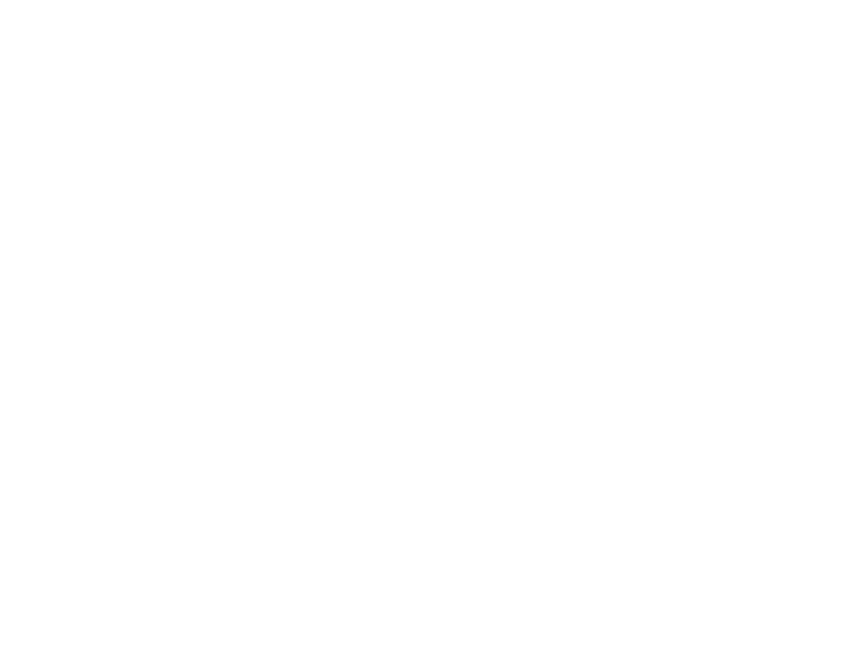
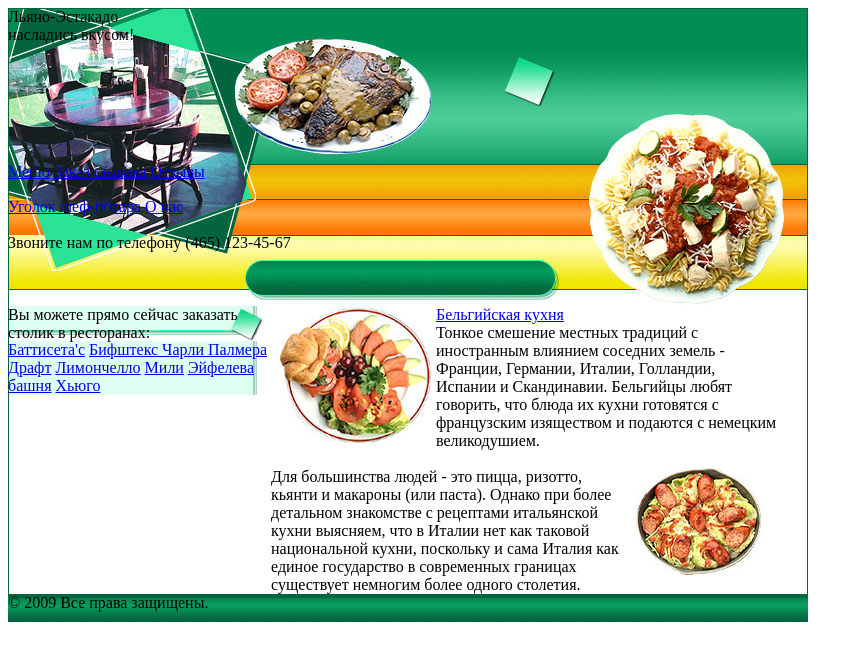
Before and after one commit to TBLghost/htmlLab7, a plain HTML site: page index.html in a window 1280 px wide. Shown: the whole page, without its empty margins (0-863 px from the left). Drawn offline with Linux system fonts and the light colour scheme.

Commit message:
ended html block site

```diff
--- a/index.html
+++ b/index.html
@@ -1,23 +1,85 @@
-<!DOCTYPE html>
 <html>
-
 	<head>
-		<title></title>
+		<title>Site blocks</title>
 		<link rel="stylesheet" type="text/css" href="style/style.css">
 	</head>
+
 	<body>
 		<div id="main">
-			<div id="header"></div>
-			<div id="menu1"></div>
-			<div id="menu2"></div>
-			<div id="menu3"></div>
-			<div id="reklama"></div>
-				<div id="reklama_top"></div>
-				<div id="reklama_text"></div>
-				<div id="reklama_bottom"></div>
+			<div id="header_bg">
+				<div id="header">
+					<div id="headertext1">Льяно-Эстакадо</div>
+					<div id="headertext2">насладись вкусом!</div>
+				</div>
 			</div>
-			<div id="content"></div>
-			<div id="footer"></div>
+			<div id="menu1_bg">
+				<div id="menu1">
+					<div id="textmenu1">
+						<a href="#" class="menu">Меню</a>
+						<a href="#" class="menu">Заказ столика</a>
+						<a href="#" class="menu">Отзывы</a>
+					</div>
+				</div>
+			</div>
+			<div id="menu2_bg">
+				<div id="menu2">
+					<div id="textmenu2">
+						<a href="#" class="menu">Уголок шеф-повара</a>
+						<a href="#" class="menu">О нас</a>
+					</div>
+				</div>
+			</div>
+			<div id="menu3_bg">
+				<div id="menu3">
+					<div id="textmenu3">
+						Звоните нам по телефону (465) 123-45-67
+					</div>
+				</div>
+			</div>
+			<div id="conteyner">
+				<div id="reklama">
+					<div id="reklama_top">
+						<div id="textreklamatop">Вы можете прямо сейчас заказать столик в ресторанах:</div>
+					</div>
+					<div id="reklama_text">
+						<div id="textreklamatext">
+							<a href="#" class="reklama">Баттисета'с</a>
+							<a href="#" class="reklama">Бифштекс Чарли Палмера</a>
+							<a href="#" class="reklama">Драфт</a>
+							<a href="#" class="reklama">Лимончелло</a>
+							<a href="#" class="reklama">Мили</a>
+							<a href="#" class="reklama">Эйфелева башня</a>
+							<a href="#" class="reklama">Хьюго</a>
+						</div>
+					</div>
+					<div id="reklama_bottom"></div>
+				</div>
+				<div id="content">
+					<img src="images/bludo1.jpg" align="left">
+					<a href="#">Бельгийская кухня</a><br>
+					Тонкое смешение местных традиций с иностранным влиянием соседних
+					земель - Франции, Германии, Италии, Голландии, Испании и Скандинавии.
+					Бельгийцы любят говорить, что блюда их кухни готовятся с французским изяществом
+					и подаются с немецким великодушием.
+					<div style="clear:both"></div>
+					<a href="#"></a><br>
+					<img src="images/bludo2.jpg" align="right">
+						Для большинства людей - это пицца, ризотто,
+						кьянти
+						и макароны (или паста). Однако при более
+						детальном
+						знакомстве с рецептами итальянской кухни
+						выясняем,
+						что в Италии нет как таковой национальной кухни,
+						поскольку
+						и сама Италия как единое государство в
+						современных границах
+						существует немногим более одного столетия.
+				</div>
+			</div>
+			<div id="footer">
+				© 2009 Все права защищены.
+			</div>
 		</div>
 	</body>
 
--- a/style/style.css
+++ b/style/style.css
@@ -0,0 +1,71 @@
+#main{
+	width:800px;
+	background-image: url(../images/fon_bg.jpg);
+	background-repeat: repeat-y;
+}
+
+#header{
+	width:800px;
+	height:155px;
+	background-image:url(../images/header.jpg);
+	background-repeat:no-repeat;
+}
+
+#menu1{
+	width:800px;
+	height:35px;
+	background-image: url(../images/menu1.jpg);
+	background-repeat:no-repeat;
+}
+
+#menu2{
+	width:800px;
+	height:36px;
+	background-image: url(../images/menu2.jpg);
+	background-repeat:no-repeat;
+}
+
+#menu3{
+	width:800px;
+	height:72px;
+	background-image: url(../images/menu3.jpg);
+	background-repeat:no-repeat;
+}
+
+#reklama{
+	float:left;
+	width:263px;
+}
+
+#reklama_top{
+	width:263px;
+	height:67px;
+	background-image:url(../images/reklama_top.jpg);
+	background-repeat:no-repeat;
+}
+
+#reklama_text{
+	width:263px;
+	background-image:url(../images/reklama_bg.jpg);
+	background-repeat:repeat-y;
+}
+
+#reklama_top{
+	width:263px;
+	height:35px;
+	background-image:url(../images/reklama_bottom.jpg);
+	background-repeat:no-repeat;
+}
+
+#content{
+	float:left;
+	width:507px;
+}
+
+#footer{
+	clear:both;
+	width:800px;
+	height:28px;
+	background-image:url(../images/footer.jpg);
+	background-repeat:repeat-x;
+}
```
